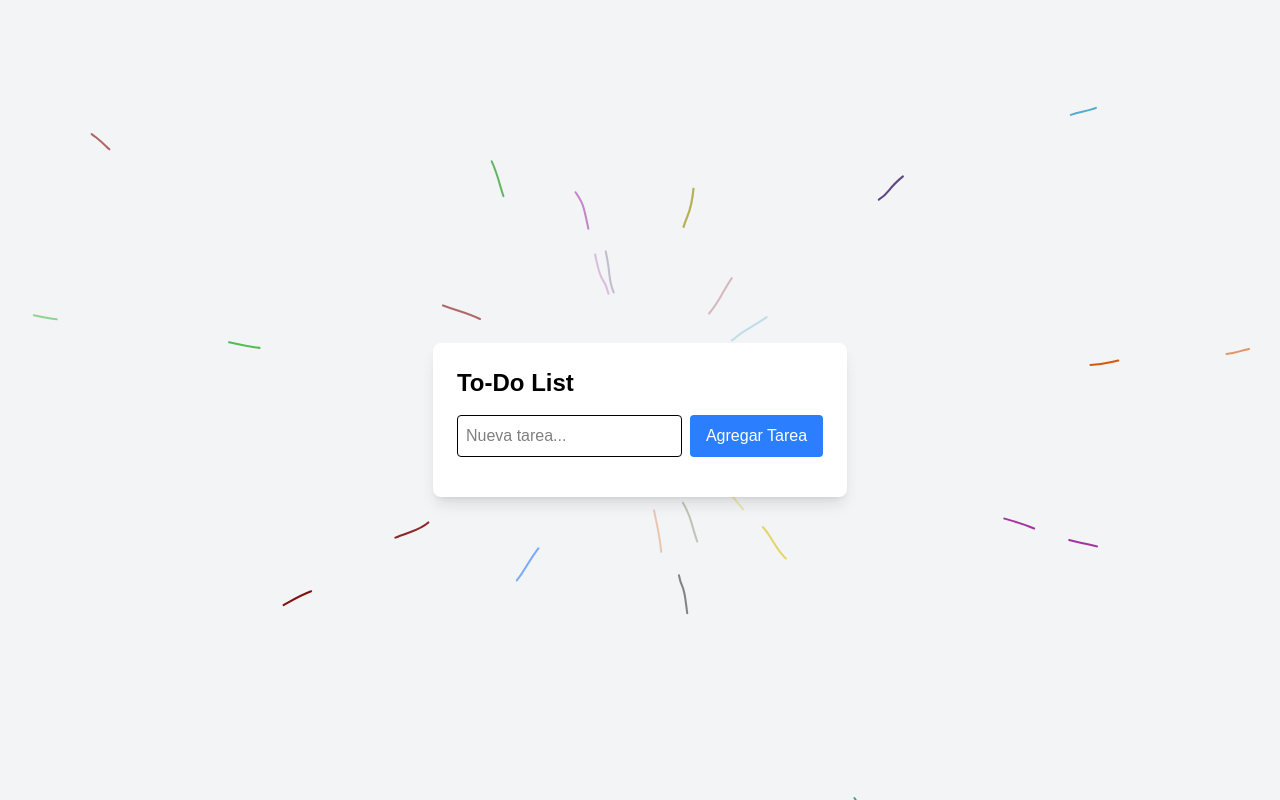
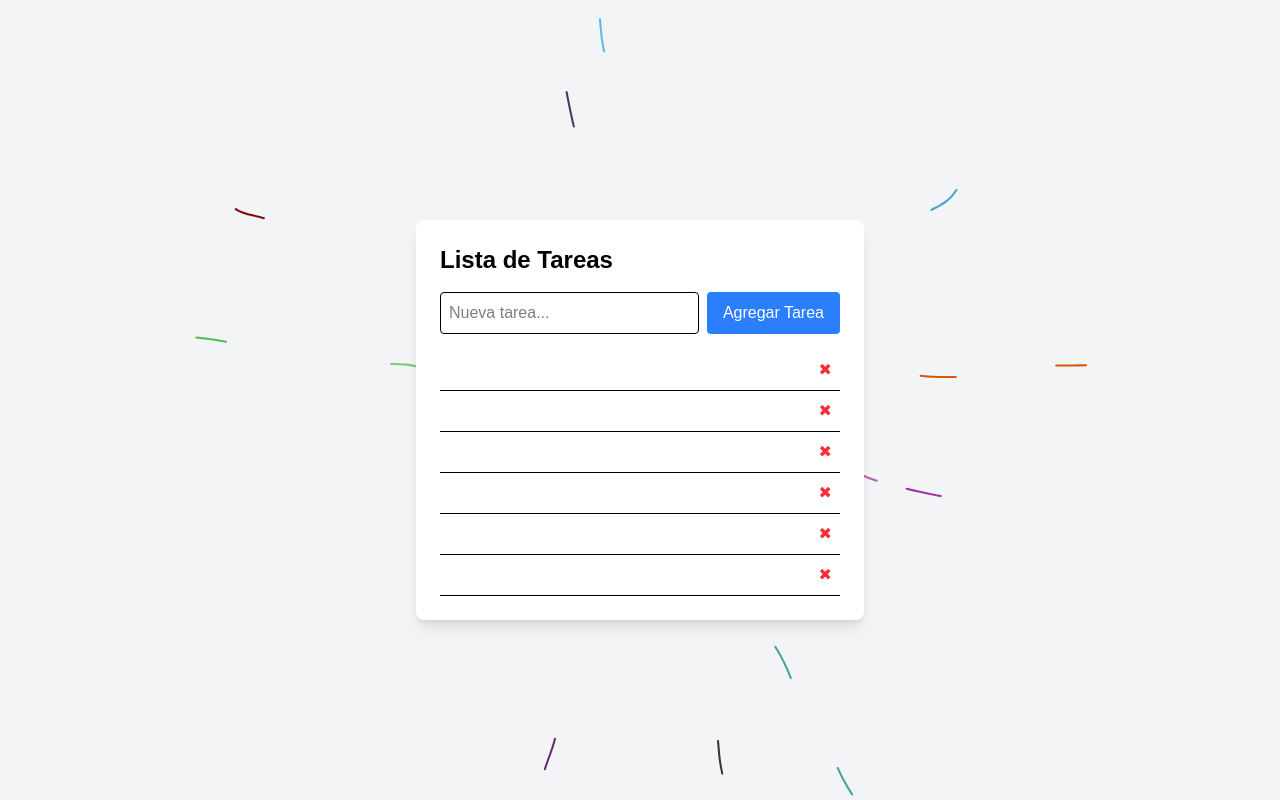
Before and after one commit to EstebanReyDev/Proyect-ForIT, a Next.js app: page / in a window 1280 px wide. Built offline with nearby package versions, Linux system fonts and the light colour scheme.

Commit message:
Modificaicon de API por comonentens

```diff
--- a/data/task.json
+++ b/data/task.json
@@ -0,0 +1,26 @@
+[
+  {
+    "id": 1,
+    "completed": false
+  },
+  {
+    "id": 2,
+    "completed": false
+  },
+  {
+    "id": 3,
+    "completed": false
+  },
+  {
+    "id": 4,
+    "completed": false
+  },
+  {
+    "id": 5,
+    "completed": false
+  },
+  {
+    "id": 6,
+    "completed": false
+  }
+]
--- a/package.json
+++ b/package.json
@@ -9,7 +9,11 @@
     "lint": "next lint"
   },
   "dependencies": {
+    "@chakra-ui/react": "^3.13.0",
+    "@emotion/react": "^11.14.0",
+    "@emotion/styled": "^11.14.0",
     "clsx": "^2.1.1",
+    "framer-motion": "^12.5.0",
     "motion": "^12.5.0",
     "next": "15.2.2",
     "react": "^19.0.0",
--- a/pages/components/TaskForm.tsx
+++ b/pages/components/TaskForm.tsx
@@ -0,0 +1,37 @@
+import React, { useState } from 'react';
+
+interface TaskFormProps {
+  addTask: (text: string) => void;
+}
+
+const TaskForm: React.FC<TaskFormProps> = ({ addTask }) => {
+  const [taskText, setTaskText] = useState('');
+
+  const handleSubmit = (event: React.FormEvent) => {
+    event.preventDefault();
+    if (taskText.trim()) {
+      addTask(taskText);
+      setTaskText('');
+    }
+  };
+
+  return (
+    <form onSubmit={handleSubmit} className="flex gap-2 mb-4">
+      <input
+        type="text"
+        value={taskText}
+        onChange={(e) => setTaskText(e.target.value)}
+        className="flex-1 p-2 border rounded text-black"
+        placeholder="Nueva tarea..."
+      />
+      <button
+        type="submit"
+        className="bg-blue-500 text-white px-4 py-2 rounded hover:bg-blue-600"
+      >
+        Agregar Tarea
+      </button>
+    </form>
+  );
+};
+
+export default TaskForm;
--- /dev/null
+++ b/pages/components/TaskItem.tsx
@@ -0,0 +1,38 @@
+import React from 'react';
+
+interface TaskItemProps {
+  id: number;
+  text: string;
+  completed: boolean;
+  toggleTaskCompletion: (id: number) => void;
+  removeTask: (id: number) => void;
+}
+
+const TaskItem: React.FC<TaskItemProps> = ({
+  id,
+  text,
+  completed,
+  toggleTaskCompletion,
+  removeTask,
+}) => {
+  return (
+    <li className="flex items-center justify-between p-2 border-b">
+      <span
+        onClick={() => toggleTaskCompletion(id)}
+        className={`flex-1 cursor-pointer text-black ${
+          completed ? 'line-through text-gray-500' : ''
+        }`}
+      >
+        {text}
+      </span>
+      <button
+        onClick={() => removeTask(id)}
+        className="text-red-500 hover:text-red-700"
+      >
+        ✖
+      </button>
+    </li>
+  );
+};
+
+export default TaskItem;
--- /dev/null
+++ b/pages/components/TaskList.tsx
@@ -0,0 +1,37 @@
+import React from 'react';
+import TaskItem from './TaskItem';
+
+interface Task {
+  id: number;
+  text: string;
+  completed: boolean;
+}
+
+interface TaskListProps {
+  tasks: Task[];
+  toggleTaskCompletion: (id: number) => void;
+  removeTask: (id: number) => void;
+}
+
+const TaskList: React.FC<TaskListProps> = ({
+  tasks,
+  toggleTaskCompletion,
+  removeTask,
+}) => {
+  return (
+    <ul className="w-full text-black">
+      {tasks.map((task) => (
+        <TaskItem
+          key={task.id}
+          id={task.id}
+          text={task.text}
+          completed={task.completed}
+          toggleTaskCompletion={toggleTaskCompletion}
+          removeTask={removeTask}
+        />
+      ))}
+    </ul>
+  );
+};
+
+export default TaskList;
--- a/pages/index.tsx
+++ b/pages/index.tsx
@@ -1,84 +1,77 @@
-import { useState } from "react";
+import { useState, useEffect } from "react";
 import { BackgroundLines } from "@/pages/components/ui/background-lines";
+import TaskList from "./components/TaskList";
+import TaskForm from "./components/TaskForm";
 
 interface Task {
   id: number;
   text: string;
   completed: boolean;
 }
+const baseUrl = "/api/tasks";
 
 export default function TodoList() {
   const [tasks, setTasks] = useState<Task[]>([]);
-  const [taskText, setTaskText] = useState("");
 
-  const addTask = () => {
-    if (!taskText.trim()) return;
-    setTasks([...tasks, { id: Date.now(), text: taskText, completed: false }]);
-    setTaskText("");
+  useEffect(() => {
+    fetch(baseUrl)
+      .then((res) => res.json())
+      .then((data) => setTasks(data));
+  }, []);
+
+  const addTask = async (text: string) => {
+    const response = await fetch(baseUrl, {
+      method: "POST",
+      headers: {
+        "Content-Type": "application/json",
+      },
+      body: JSON.stringify({ text, completed: false }),
+    });
+    const newTask = await response.json();
+    setTasks([...tasks, newTask]);
   };
 
-  const handleKeyPress = (event: React.KeyboardEvent<HTMLInputElement>) => {
-    if (event.key === "Enter") {
-      addTask();
-    }
-  };
+  const toggleTaskCompletion = async (taskId: number) => {
+    const taskToUpdate = tasks.find((task) => task.id === taskId);
+    if (!taskToUpdate) return;
 
-  const toggleTaskCompletion = (taskId: number) => {
+    const response = await fetch(`${baseUrl}/${taskId}`, {
+      method: "PUT",
+      headers: {
+        "Content-Type": "application/json",
+      },
+      body: JSON.stringify({
+        ...taskToUpdate,
+        completed: !taskToUpdate.completed,
+      }),
+    });
+    const updatedTask = await response.json();
     setTasks(
-      tasks.map((task) =>
-        task.id === taskId ? { ...task, completed: !task.completed } : task
-      )
+      tasks.map((task) => (task.id === taskId ? updatedTask : task))
     );
   };
 
-  const removeTask = (taskId: number) => {
+  const removeTask = async (taskId: number) => {
+    await fetch(`${baseUrl}/${taskId}`, {
+      method: "DELETE",
+    });
     setTasks(tasks.filter((task) => task.id !== taskId));
   };
 
   return (
     <BackgroundLines className="min-h-screen flex items-center justify-center bg-gray-100 relative">
-      <div className="max-w-md mx-auto mt-10 p-6 bg-white shadow-lg rounded-lg relative z-10">
-        <h1 className="text-2xl text-black font-bold mb-4">To-Do List</h1>
-        <div className="text-black flex gap-2 mb-4">
-          <input
-            type="text"
-            value={taskText}
-            onChange={(e) => setTaskText(e.target.value)}
-            onKeyDown={handleKeyPress}
-            className="flex-1 p-2 border rounded"
-            placeholder="Nueva tarea..."
+      <div className="container mx-auto max-w-md mt-10 p-6 bg-white shadow-lg rounded-lg relative z-10">
+        <h1 className="text-2xl font-bold mb-4 text-black">Lista de Tareas</h1>
+        <div className="text-black">
+          <TaskForm addTask={addTask} />
+        </div>
+        <div className="text-black">
+          <TaskList
+            tasks={tasks}
+            toggleTaskCompletion={toggleTaskCompletion}
+            removeTask={removeTask}
           />
-          <button
-            onClick={addTask}
-            className="bg-blue-500 text-white px-4 py-2 rounded hover:bg-blue-600"
-          >
-            Agregar Tarea
-          </button>
         </div>
-
-        <ul>
-          {tasks.map((task) => (
-            <li
-              key={task.id}
-              className="flex items-center text-black justify-between p-2 border-b"
-            >
-              <span
-                onClick={() => toggleTaskCompletion(task.id)}
-                className={`flex-1 cursor-pointer ${
-                  task.completed ? "line-through text-gray-500" : ""
-                }`}
-              >
-                {task.text}
-              </span>
-              <button
-                onClick={() => removeTask(task.id)}
-                className="text-red-500 hover:text-red-700"
-              >
-                ✖
-              </button>
-            </li>
-          ))}
-        </ul>
       </div>
     </BackgroundLines>
   );
```
Also changed, not shown: 1 other file (tests, documents, lock files or other folders).
